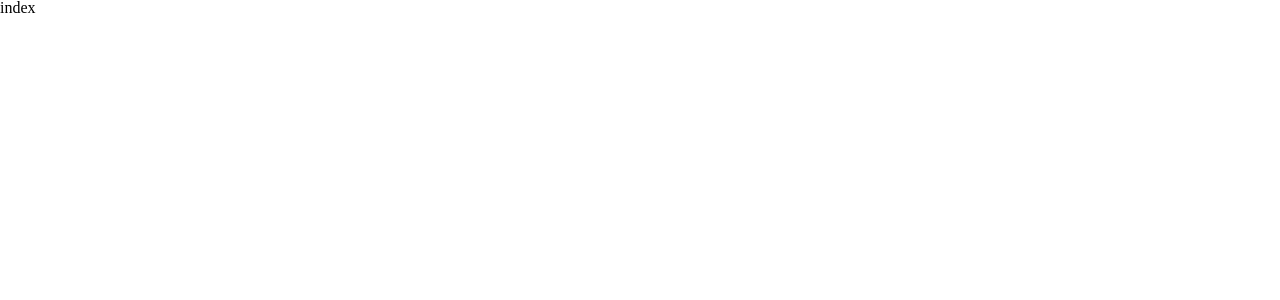
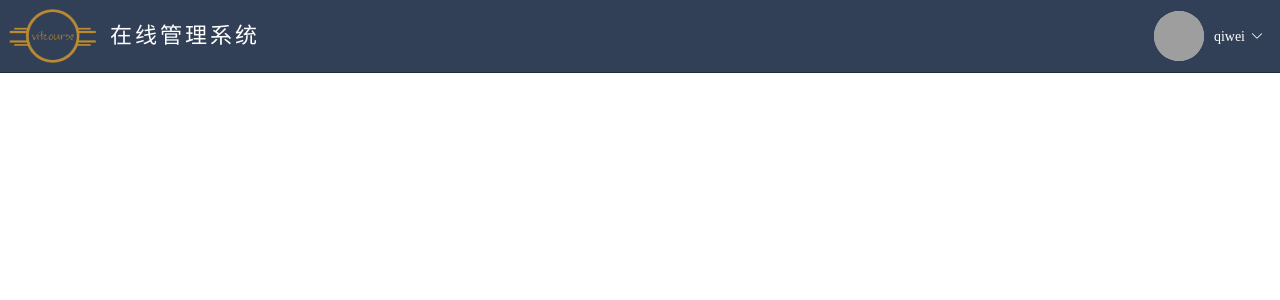
Before and after one commit to qw572386/vue-admin, a Vue app: page /home in a window 1280 px wide. Shown: the top 300 px of the page. Built offline with nearby package versions, Linux system fonts and the light colour scheme; sample sign-in values are in the browser's storage; grey boxes are pictures that could not be loaded.

Commit message:
首页顶部

```diff
--- a/src/App.vue
+++ b/src/App.vue
@@ -5,26 +5,26 @@
 </template>
 
 <script>
-  import jwtDecode from 'jwt-decode'
-  export default {
-    name: 'app',
-    created() {
-      if (localStorage.getItem('token')) {
-        const decode = jwtDecode(localStorage.getItem('token'))
-        // token 信息存储vuex
-        this.$store.dispatch('setAuthenticated', !this.isEmpty(decode))
-        this.$store.dispatch('setUser', decode)
-      }
-    },
-    methods: {
-      isEmpty(value) {
-        return (
-          value === undefined || value === null || (typeof value === 'object' && Object.keys(value).length === 0) ||
-          (typeof value === 'string' && value.trim().length === 0)
-        )
-      }
-    }
-  }
+// import jwtDecode from 'jwt-decode'
+export default {
+  name: 'app'
+  // created() {
+  //   if (localStorage.getItem('token')) {
+  //     const decode = jwtDecode(localStorage.getItem('token'))
+  //     // token 信息存储vuex
+  //     this.$store.dispatch('setAuthenticated', !this.isEmpty(decode))
+  //     this.$store.dispatch('setUser', decode)
+  //   }
+  // },
+  // methods: {
+  //   isEmpty(value) {
+  //     return (
+  //       value === undefined || value === null || (typeof value === 'object' && Object.keys(value).length === 0) ||
+  //       (typeof value === 'string' && value.trim().length === 0)
+  //     )
+  //   }
+  // }
+}
 </script>
 
 <style>
--- /dev/null
+++ b/src/components/HeadNav.vue
@@ -0,0 +1,98 @@
+<template>
+  <header class="head-nav">
+    <el-row class="head-nav-container">
+      <el-col :span="8" class="logo-container">
+        <img src="../assets/images/logo.png" class="logo" alt="" />
+        <span class="title">在线管理系统</span>
+      </el-col>
+      <el-col :span="16" class="user">
+        <div class="userinfo">
+          <el-avatar :size="50" :src="circleUrl"></el-avatar>
+          <el-dropdown @command="setDialogInfo">
+            <span class="el-dropdown-link">
+              qiwei<i class="el-icon-arrow-down el-icon--right"></i>
+            </span>
+            <el-dropdown-menu slot="dropdown">
+              <el-dropdown-item command="userinfo">个人信息</el-dropdown-item>
+              <el-dropdown-item command="logout">退出</el-dropdown-item>
+            </el-dropdown-menu>
+          </el-dropdown>
+        </div>
+      </el-col>
+    </el-row>
+  </header>
+</template>
+
+<script>
+export default {
+  name: 'headNav',
+  data () {
+    return {
+      circleUrl: 'https://cube.elemecdn.com/3/7c/3ea6beec64369c2642b92c6726f1epng.png'
+    }
+  },
+  methods: {
+    setDialogInfo (cmdItem) {
+      switch (cmdItem) {
+        case 'userinfo': {
+          this.showInfoList()
+          break
+        }
+        case 'logout': {
+          this.logout()
+          break
+        }
+        default: {
+          break
+        }
+      }
+    },
+    showInfoList () {
+      console.log('用户信息')
+    },
+    logout () {
+      localStorage.removeItem('token')
+      this.$store.dispatch('clearCurrentState')
+      this.$router.push('/login')
+    }
+  }
+}
+</script>
+
+<style lang="css" scoped>
+.head-nav{
+  /* width: 100%; */
+  height: 60px;
+  min-width: 600px;
+  padding: 6px;
+  background: #324057;
+  color: #ffffff;
+  border-bottom: 1px solid #1f2d3d;
+}
+.head-nav-container{
+  display: flex;
+  justify-content: space-between;
+  align-items: center;
+}
+.user{
+  display: flex;
+  justify-content: flex-end;
+}
+.userinfo,.logo-container{
+  display: flex;
+  align-items: center;
+}
+.logo-container .logo{
+  height: 60px;
+  width: 94px;
+}
+.logo-container .title{
+  font-size: 22px;
+  margin-left: 10px;
+  letter-spacing: 3px
+}
+.userinfo .el-dropdown-link{
+  padding: 0 10px;
+  color: #ffffff;
+}
+</style>
--- a/src/store.js
+++ b/src/store.js
@@ -33,6 +33,10 @@ const actions = {
   },
   setUser: ({ commit }, user) => {
     commit(types.SET_USER, user)
+  },
+  clearCurrentState: ({ commit }) => {
+    commit(types.SET_AUTHENTICATED, false)
+    commit(types.SET_USER, null)
   }
 }
 
--- a/src/views/index.vue
+++ b/src/views/index.vue
@@ -1,15 +1,19 @@
 <template>
   <div>
-    index
+    <HeaderNav />
   </div>
 </template>
 
 <script>
-  export default {
-    name: 'home'
+import HeaderNav from '../components/HeadNav'
+export default {
+  name: 'home',
+  components: {
+    HeaderNav
   }
+}
 </script>
 
-<style lang="scss" scoped>
+<style lang="css" scoped>
 
 </style>
```
Also changed, not shown: src/views/login.vue (+8 -9 lines), src/assets/images/logo.png (added).
